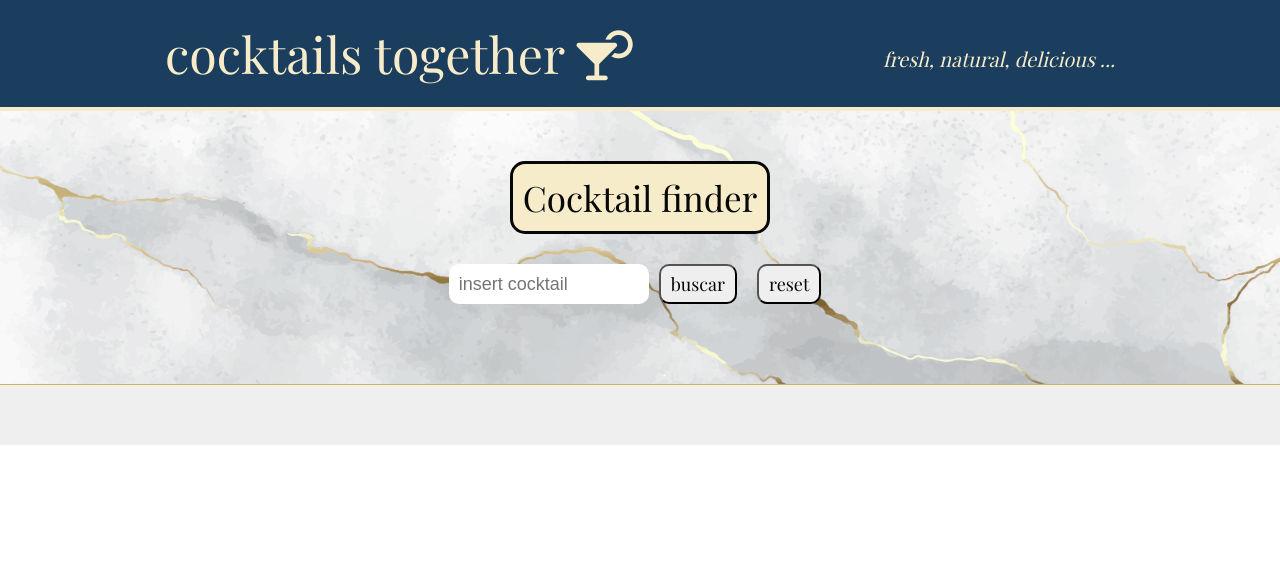
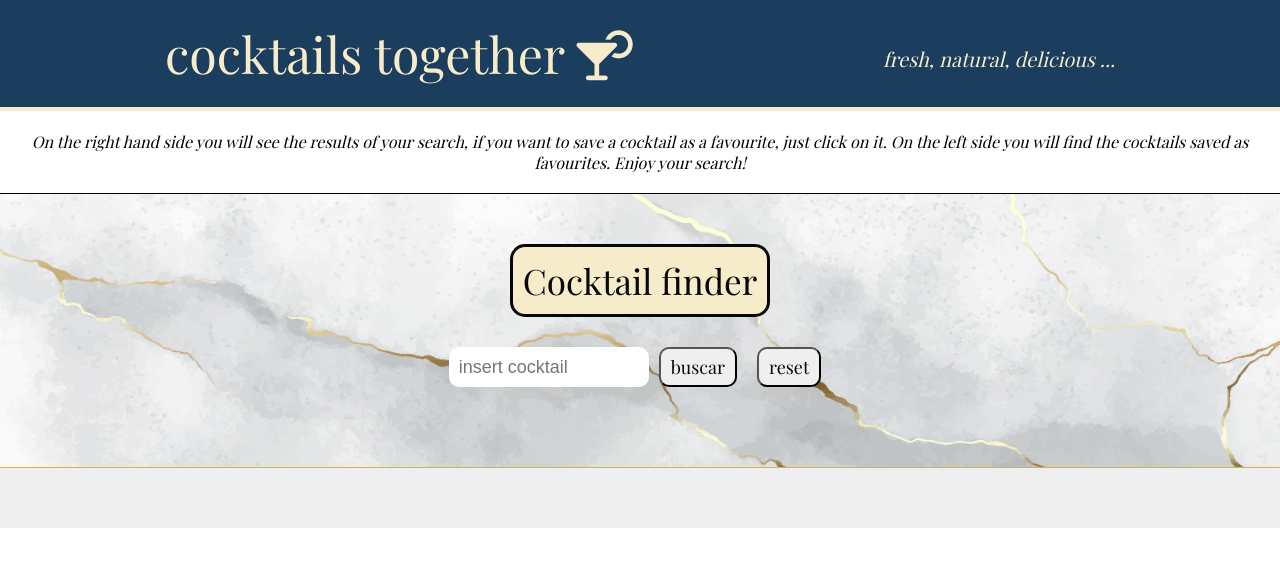
Before and after one commit to Adalab/modulo-2-evaluacion-final-sararunda, a website: page src/html/index.html in a window 1280 px wide. Drawn offline with nearby package versions, Linux system fonts and the light colour scheme; files that its build step writes are made by us from their sources; files whose address does not match are found by name.

Commit message:
add instructions message

```diff
--- a/src/html/partials/main.html
+++ b/src/html/partials/main.html
@@ -1,4 +1,9 @@
 <main class="main js-main">
+  <p class="main__form-container__instructions">
+    On the right hand side you will see the results of your search, if you want
+    to save a cocktail as a favourite, just click on it. On the left side you
+    will find the cocktails saved as favourites. Enjoy your search!
+  </p>
   <div class="main__form-container">
     <h2 class="main__form-container__title-finder">Cocktail finder</h2>
     <form class="main__form-container__form" action="">
@@ -18,8 +23,10 @@
         value="reset"
       />
     </form>
+
     <p class="main__form-container__alert js-message"></p>
   </div>
+
   <div class="main__list-container">
     <ul class="main__list-container__list js-fav-list"></ul>
     <ul class="main__list-container__list js-list"></ul>
--- a/src/scss/layout/_main.scss
+++ b/src/scss/layout/_main.scss
@@ -58,11 +58,19 @@
             font-size: 15px;
 
         }
+        &__instructions{
+            text-align: center;
+            padding: 20px;
+            font-style: oblique;
+            background-color: white;
+            border-bottom: solid 1px black;
+
+        }
     }
     &__list-container{
     display: flex;
     justify-content: space-between;
-    padding: 30px 50px;
+    padding: 30px 120px;
     &__list{
         list-style: none;
         &__item-title{
@@ -90,6 +98,9 @@
 .fa-bookmark{
     color: goldenrod;
     padding-left: 5px;
+    &:hover{
+    color: gold;
+    }
 }
 
 
```
Also changed, not shown: src/images/header.jpg (deleted), src/images/mojito.png (deleted), src/images/pub.jpg (deleted).
